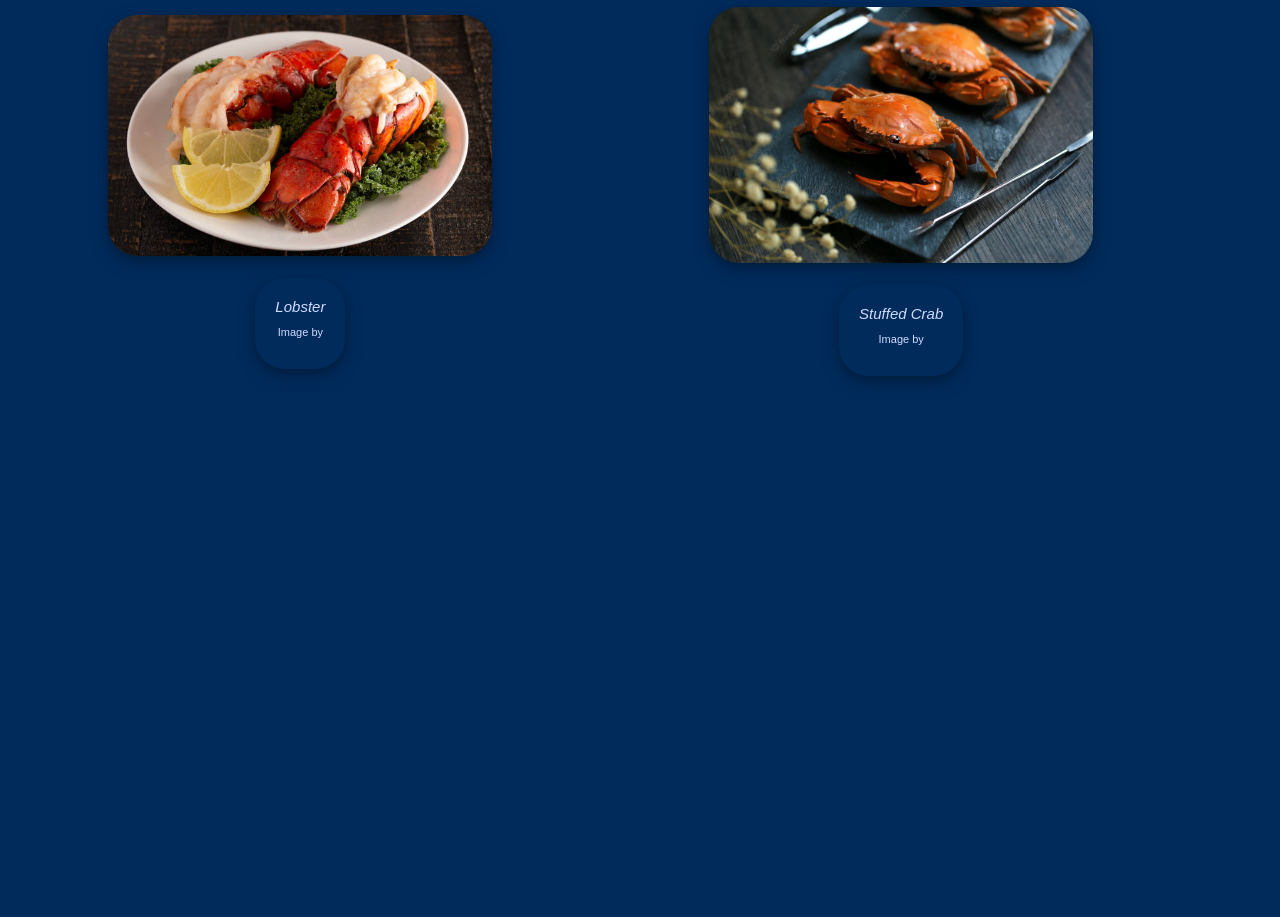
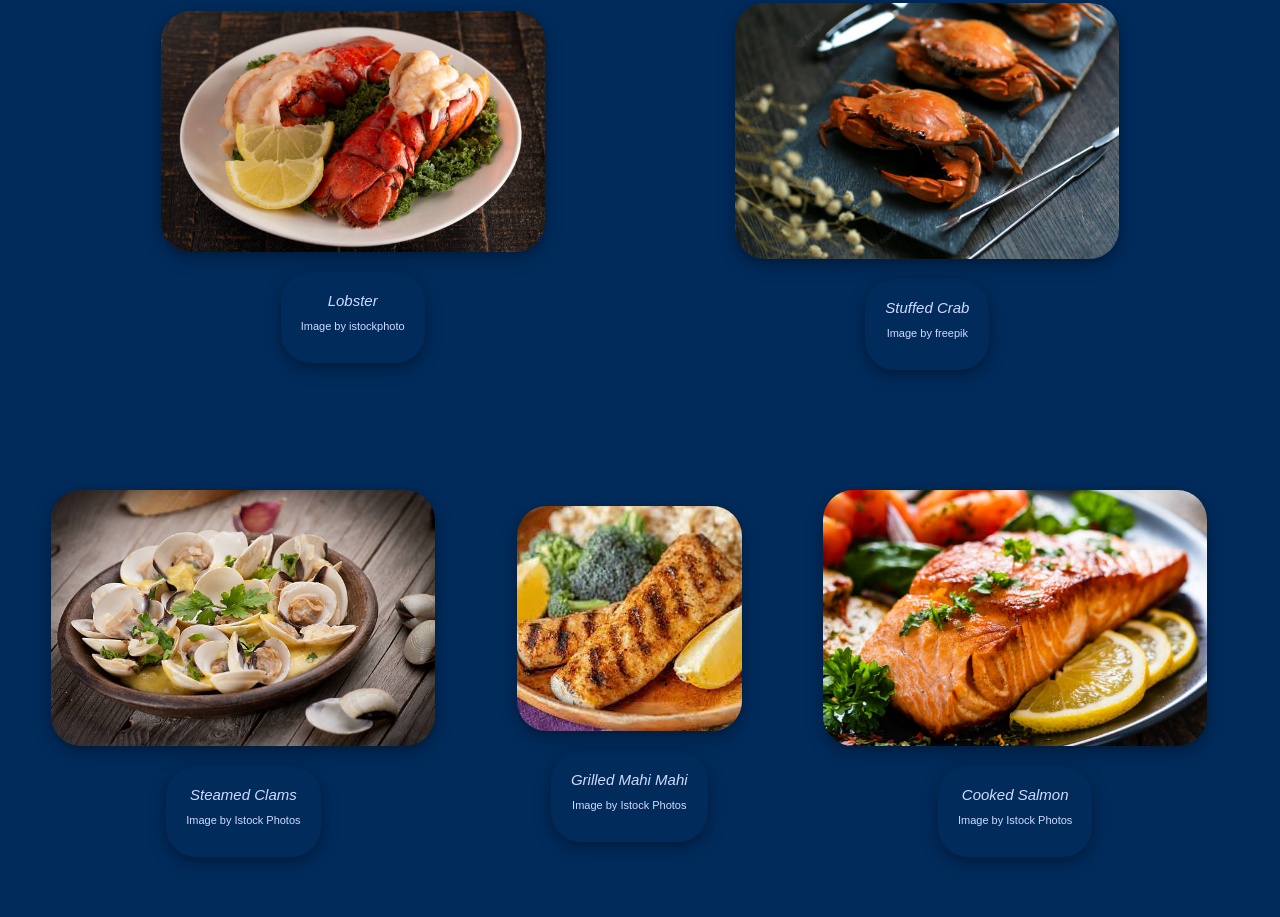
Before and after one commit to CSF2223/mygallery-SharkeyZach, a plain HTML site: page index.html in a window 1280 px wide. Shown: the part 1224-2141 px from the top of the page. Before the commit the page ends 1660 px from the top, so only its background shows below. Drawn offline with Linux system fonts and the light colour scheme; a web font is replaced by a local one.

Commit message:
Sharkey's Menu

```diff
--- a/index.html
+++ b/index.html
@@ -19,8 +19,8 @@
             <img src="assets/kisspng-shark-restaurant-seafood-clip-art-family-shark-5b561c33b2ae65.6076908515323699717319.jpg" alt=<"Sharkey's Seafood" width="300" height="300"<></img>
             <div class ="cardText">
                 <cite> Sharkey's </cite>
-                <p>Image by <a href=https://www.cleanpng.com/png-shark-restaurant-seafood-clip-art-family-shark-5808267/</a>
-                </p>
+                <p>Image from <a href="https://www.cleanpng.com/png-shark-restaurant-seafood-clip-art-family-shark-5808267">Clean Png</a>
+               </a></p>
              </div>  <!-- Close "cardText" class -->
         </div>  <!-- Close "imageCard" class 1 -->
 
@@ -28,7 +28,7 @@
             <img src="assets/image.jpeg" alt=<"Sharkey's Seafood"<></img>
             <div class ="cardText">
                 <cite> Cajun Shrimp </cite>
-                <p>Image by <a href=https://www.cookinglight.com/cooking-101/ways-to-cook-shrimp/</a>
+                <p>Image by <a href=https://www.cookinglight.com/cooking-101/ways-to-cook-shrimp/>Cooking Light</a>
                 </p>
              </div>  <!-- Close "cardText" class -->
         </div>  <!-- Close "imageCard" class 2 -->
@@ -37,7 +37,7 @@
             <img src="assets/istockphoto-182219154-612x612.jpg" alt=<"Sharkey's Seafood"<></img>
             <div class ="cardText">
                 <cite> Fried Calamari </cite>
-                <p>Image by <a href=https://www.google.com/url?sa=i&url=https%3A%2F%2Fwww.istockphoto.com%2Fphotos%2Ffried-calamari&psig=AOvVaw3QasVa165qd4H8VvnSoJZI&ust=1665581660650000&source=images&cd=vfe&ved=0CAkQjRxqFwoTCOC5prGl2PoCFQAAAAAdAAAAABAD/</a>
+                <p>Image by <a href=https://www.google.com/url?sa=i&url=https%3A%2F%2Fwww.istockphoto.com%2Fphotos%2Ffried-calamari&psig=AOvVaw3QasVa165qd4H8VvnSoJZI&ust=1665581660650000&source=images&cd=vfe&ved=0CAkQjRxqFwoTCOC5prGl2PoCFQAAAAAdAAAAABAD/>Istock Photos</a>
                 </p>
              </div>  <!-- Close "cardText" class -->
         </div>  <!-- Close "imageCard" class 3 -->
@@ -46,7 +46,7 @@
             <img src="assets/depositphotos_466124986-stock-photo-homemade-fried-clam-strips-fries.jpg" alt=<"Sharkey's Seafood"<></img>
             <div class ="cardText">
                 <cite> Fried Clam Strips </cite>
-                <p>Image by <a href=https://www.google.com/url?sa=i&url=https%3A%2F%2Fdepositphotos.com%2Fstock-photos%2Ffrench-fried-clam.html&psig=AOvVaw2x43XwkijeDcKd5lM_be_j&ust=1665582307252000&source=images&cd=vfe&ved=0CAkQjRxqFwoTCPig2uGn2PoCFQAAAAAdAAAAABAD/</a>
+                <p>Image by <a href=https://www.google.com/url?sa=i&url=https%3A%2F%2Fdepositphotos.com%2Fstock-photos%2Ffrench-fried-clam.html&psig=AOvVaw2x43XwkijeDcKd5lM_be_j&ust=1665582307252000&source=images&cd=vfe&ved=0CAkQjRxqFwoTCPig2uGn2PoCFQAAAAAdAAAAABAD/>depositphotos</a>
                 </p>
              </div>  <!-- Close "cardText" class -->
         </div>  <!-- Close "imageCard" class 4 -->
@@ -55,7 +55,7 @@
             <img src="assets/istockphoto-1147652232-612x612.jpg" alt=<"Sharkey's Seafood"<></img>
             <div class ="cardText">
                 <cite> Lobster </cite>
-                <p>Image by <a href=https://www.google.com/url?sa=i&url=https%3A%2F%2Fwww.istockphoto.com%2Fphotos%2Fcooked-lobster&psig=AOvVaw27g6sB_iZTX97Sk7NZkjjC&ust=1665582702318000&source=images&cd=vfe&ved=0CAkQjRxqFwoTCKi83J6p2PoCFQAAAAAdAAAAABAD/</a>
+                <p>Image by <a href=https://www.google.com/url?sa=i&url=https%3A%2F%2Fwww.istockphoto.com%2Fphotos%2Fcooked-lobster&psig=AOvVaw27g6sB_iZTX97Sk7NZkjjC&ust=1665582702318000&source=images&cd=vfe&ved=0CAkQjRxqFwoTCKi83J6p2PoCFQAAAAAdAAAAABAD/>istockphoto</a>
                 </p>
              </div>  <!-- Close "cardText" class -->
         </div>  <!-- Close "imageCard" class 5 -->
@@ -64,10 +64,37 @@
             <img src="assets/steamed-crabs_1387-119 (1).jpg" alt=<"Sharkey's Seafood"<></img>
             <div class ="cardText">
                 <cite> Stuffed Crab </cite>
-                <p>Image by <a href=https://www.google.com/url?sa=i&url=https%3A%2F%2Fwww.freepik.com%2Ffree-photos-vectors%2Fsteamed-crabs&psig=AOvVaw091s6UrAzEBmUcWXCdZ1SN&ust=1665582942710000&source=images&cd=vfe&ved=0CAkQjRxqFwoTCICul5Cq2PoCFQAAAAAdAAAAABAS/</a>
+                <p>Image by <a href=https://www.google.com/url?sa=i&url=https%3A%2F%2Fwww.freepik.com%2Ffree-photos-vectors%2Fsteamed-crabs&psig=AOvVaw091s6UrAzEBmUcWXCdZ1SN&ust=1665582942710000&source=images&cd=vfe&ved=0CAkQjRxqFwoTCICul5Cq2PoCFQAAAAAdAAAAABAS/>freepik</a>
                 </p>
              </div>  <!-- Close "cardText" class -->
         </div>  <!-- Close "imageCard" class 6 -->
+
+         <div class ="imageCard">
+            <img src="assets/istockphoto-468877076-612x612.jpg" alt=<"Sharkey's Seafood"<></img>
+            <div class ="cardText">
+                <cite> Steamed Clams </cite>
+                <p>Image by <a href=https://www.google.com/url?sa=i&url=https%3A%2F%2Fwww.istockphoto.com%2Fphotos%2Fclams&psig=AOvVaw3ELmalXwQlmz4sJ6vGZP0h&ust=1665753128166000&source=images&cd=vfe&ved=0CAkQjRxqFwoTCJjzzZKk3foCFQAAAAAdAAAAABAD/>Istock Photos</a>
+                </p>
+             </div>  <!-- Close "cardText" class -->
+        </div>  <!-- Close "imageCard" class 7 -->
+
+          <div class ="imageCard">
+            <img src="assets/download.jpeg" alt=<"Sharkey's Seafood"<></img>
+            <div class ="cardText">
+                <cite> Grilled Mahi Mahi </cite>
+                <p>Image by <a href=https://www.google.com/url?sa=i&url=https%3A%2F%2Fheygrillhey.com%2Fgrilled-mahi-mahi%2F&psig=AOvVaw3db68FRXDx9p9cDU4Gw3zV&ust=1665753647497000&source=images&cd=vfe&ved=0CAkQjRxqFwoTCKjk9Ymm3foCFQAAAAAdAAAAABAH>Istock Photos</a>
+                </p>
+             </div>  <!-- Close "cardText" class -->
+        </div>  <!-- Close "imageCard" class 8 -->
+
+         <div class ="imageCard">
+            <img src="assets/istockphoto-1214416414-612x612.jpg" alt=<"Sharkey's Seafood"<></img>
+            <div class ="cardText">
+                <cite> Cooked Salmon </cite>
+                <p>Image by <a href=https://www.google.com/url?sa=i&url=https%3A%2F%2Fwww.istockphoto.com%2Fphotos%2Fbaked-salmon&psig=AOvVaw1KDnis4aOry1APv8LE3wPc&ust=1665753965661000&source=images&cd=vfe&ved=0CAkQjRxqFwoTCICEjJ6n3foCFQAAAAAdAAAAABAD>Istock Photos</a>
+                </p>
+             </div>  <!-- Close "cardText" class -->
+        </div>  <!-- Close "imageCard" class 9 -->
     <section>
 </body>
 </html>
```
Also changed, not shown: assets/download.jpeg (added), assets/istockphoto-1214416414-612x612.jpg (added), assets/istockphoto-468877076-612x612.jpg (added).
